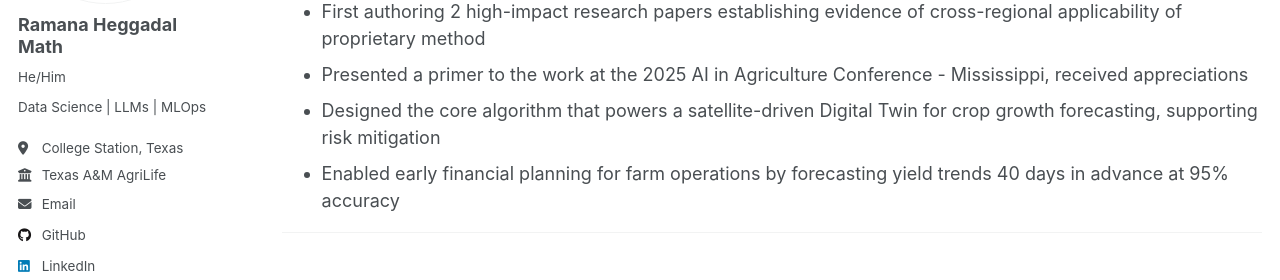
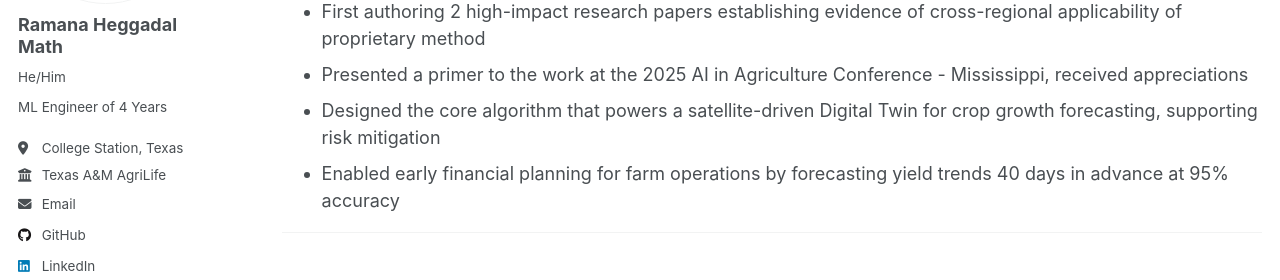
Before and after one commit to ramanahm1/ramanahm1.github.io, a Jekyll site: the page built from _pages/work-experience.md, in a window 1280 px wide and 900 px high. Shown: the part 270-550 px from the top of the window. Built offline with Jekyll 4.4.1, drawn with Linux system fonts in a browser that asks for light colours; a script that is not in the unit is left out.

Commit message:
Fine tune

```diff
--- a/_config.yml
+++ b/_config.yml
@@ -24,8 +24,8 @@ author:
   # Biographic information
   avatar           : "ramana_profile.jpeg"
   name             : "Ramana Heggadal Math"
+  bio              : "ML Engineer of 4 Years"
   pronouns         : "He/Him"
-  bio              : "Data Science | LLMs | MLOps"
   location         : "College Station, Texas"
   employer         : "Texas A&M AgriLife"
   uri              : # URL
--- a/_pages/work-experience.md
+++ b/_pages/work-experience.md
@@ -38,7 +38,7 @@ permalink: /work-experience/
 
 ---
 
-Software Development Engineer - 2 @ *Surya Software*
+## Software Development Engineer - 2 @ *Surya Software*
 
 **January, 2019 – September, 2021**
 
```
